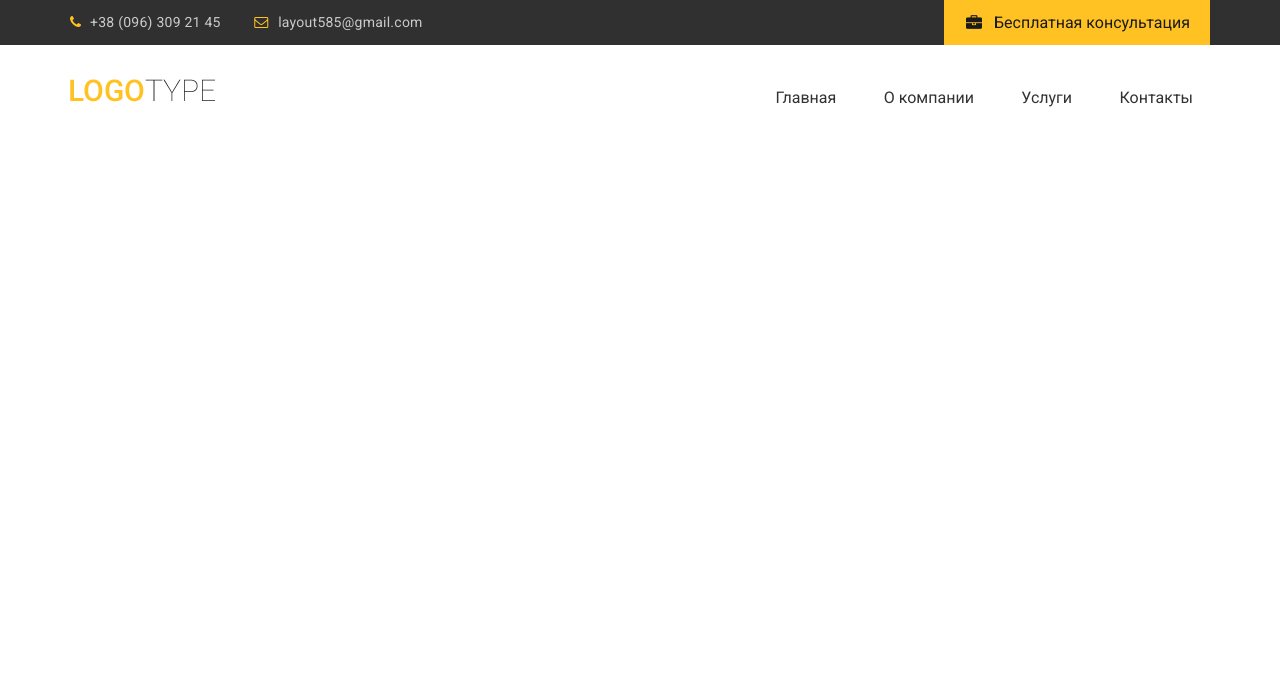
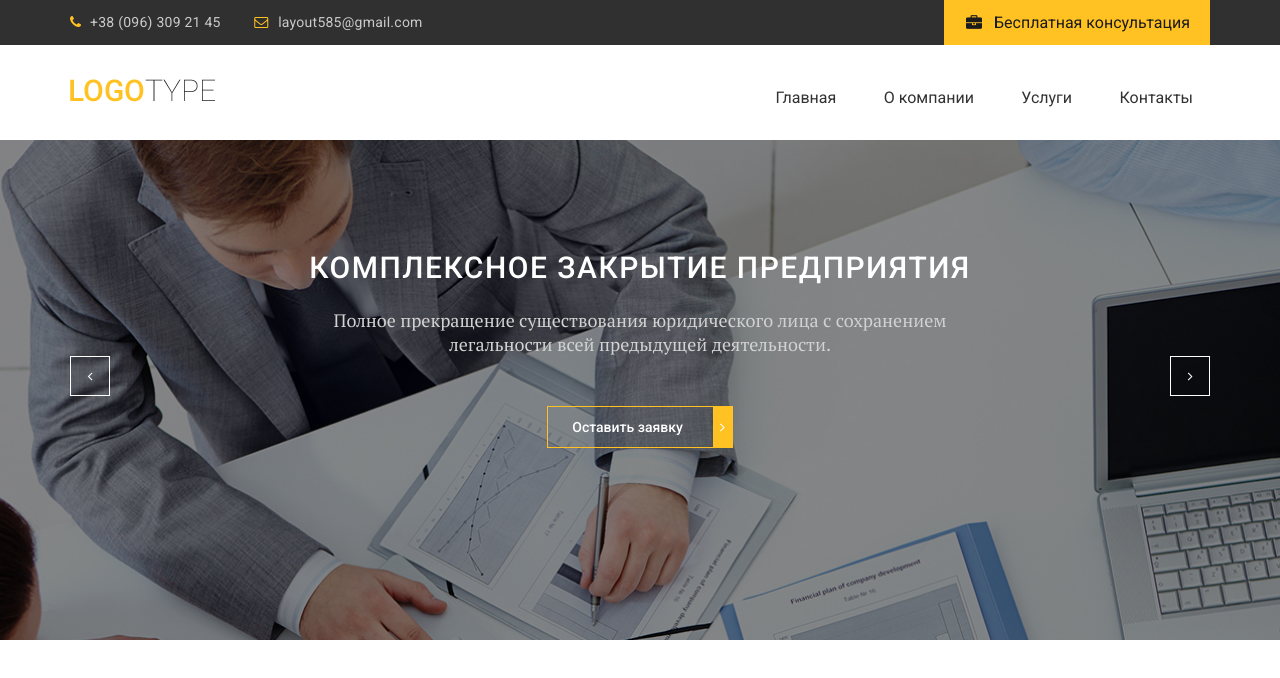
Before and after one commit to SlavaLe2020/repo_site-layout3, a plain HTML site: page index.html in a window 1280 px wide. Drawn offline with nearby package versions, Linux system fonts and the light colour scheme; files whose address does not match are found by name.

Commit message:
add block slider

```diff
--- /dev/null
+++ b/css/slick.css
@@ -0,0 +1,119 @@
+/* Slider */
+.slick-slider
+{
+    position: relative;
+
+    display: block;
+    box-sizing: border-box;
+
+    -webkit-user-select: none;
+       -moz-user-select: none;
+        -ms-user-select: none;
+            user-select: none;
+
+    -webkit-touch-callout: none;
+    -khtml-user-select: none;
+    -ms-touch-action: pan-y;
+        touch-action: pan-y;
+    -webkit-tap-highlight-color: transparent;
+}
+
+.slick-list
+{
+    position: relative;
+
+    display: block;
+    overflow: hidden;
+
+    margin: 0;
+    padding: 0;
+}
+.slick-list:focus
+{
+    outline: none;
+}
+.slick-list.dragging
+{
+    cursor: pointer;
+    cursor: hand;
+}
+
+.slick-slider .slick-track,
+.slick-slider .slick-list
+{
+    -webkit-transform: translate3d(0, 0, 0);
+       -moz-transform: translate3d(0, 0, 0);
+        -ms-transform: translate3d(0, 0, 0);
+         -o-transform: translate3d(0, 0, 0);
+            transform: translate3d(0, 0, 0);
+}
+
+.slick-track
+{
+    position: relative;
+    top: 0;
+    left: 0;
+
+    display: block;
+    margin-left: auto;
+    margin-right: auto;
+}
+.slick-track:before,
+.slick-track:after
+{
+    display: table;
+
+    content: '';
+}
+.slick-track:after
+{
+    clear: both;
+}
+.slick-loading .slick-track
+{
+    visibility: hidden;
+}
+
+.slick-slide
+{
+    display: none;
+    float: left;
+
+    height: 100%;
+    min-height: 1px;
+}
+[dir='rtl'] .slick-slide
+{
+    float: right;
+}
+.slick-slide img
+{
+    display: block;
+}
+.slick-slide.slick-loading img
+{
+    display: none;
+}
+.slick-slide.dragging img
+{
+    pointer-events: none;
+}
+.slick-initialized .slick-slide
+{
+    display: block;
+}
+.slick-loading .slick-slide
+{
+    visibility: hidden;
+}
+.slick-vertical .slick-slide
+{
+    display: block;
+
+    height: auto;
+
+    border: 1px solid transparent;
+}
+.slick-arrow.slick-hidden {
+    display: none;
+}
--- a/css/style.css
+++ b/css/style.css
@@ -123,3 +123,112 @@ header {
 .menu li + li  {
     padding-left: 10px;
 }
+
+#modal {
+    display: none;
+}
+
+
+.slider {
+    background-image: url(../img/slider-fon.jpg);
+    background-repeat: no-repeat;
+    background-size: cover;
+    background-position: center;
+    min-height: 500px;
+}
+
+.slider__item-content {
+    text-align: center;
+    padding-top: 110px;
+    max-width: 665px;
+    margin: 0 auto;
+}
+
+.slider__title {
+    text-transform: uppercase;
+    font-size: 30px;
+    line-height: 36px;
+    color: #fff;
+    font-weight: 500;
+    letter-spacing: 1.5px;
+    margin-bottom: 22px;
+    font-family: 'Roboto', sans-serif;
+}
+
+.slider__text {
+    line-height: 24px;
+    font-size: 18px;
+    color: #d3d2d2;
+    margin-bottom: 50px;
+}
+
+/* .slider__btn {
+    font-size: 14px;
+    line-height: 24px;
+    color: #fff;
+    font-weight: 500;
+    font-family: 'Roboto', sans-serif;
+    padding: 8px 30px 8px 24px;
+    border: 1px solid #ffc222;
+    border-right-width: 20px;
+} */
+
+.default-btn {
+    font-size: 14px;
+    line-height: 24px;
+    color: #fff;
+    font-weight: 500;
+    font-family: 'Roboto', sans-serif;
+    padding: 8px 30px 8px 24px;
+    border: 1px solid #ffc222;
+    border-right-width: 20px;
+    position: relative;
+}
+
+.default-btn:after {
+    content: "\f105";
+    font-family: 'icomoon';
+    position: absolute;
+    top: 50%;
+    transform: translateY(-50%);
+    right: -12px;
+}
+
+.slider__inner {
+    position: relative;
+}
+
+.slick-btn {
+    position: absolute;
+    top: 70%;
+    z-index: 3;
+    width: 40px;
+    height: 40px;
+    border: 1px solid #fff;
+    background-color: transparent;
+}
+
+.slick-btn::before {
+    position: absolute;
+    top: 50%;
+    left: 50%;
+    transform: translate(-50%, -50%);
+    font-family: 'icomoon';
+    color: #fff;
+}
+
+.slick-next:before {
+    content: "\f105";
+}
+
+.slick-prev:before {
+    content: "\f104";
+}
+
+.slick-next {
+    right: 0;
+}
+
+.slick-prev {
+    left: 0;
+}
--- a/index.html
+++ b/index.html
@@ -10,6 +10,8 @@
         rel="stylesheet">
     <link rel="stylesheet" href="css/normalize.css">
     <link rel="stylesheet" href="css/fonts.css">
+    <link rel="stylesheet" href="css/jquery.fancybox.min.css">
+    <link rel="stylesheet" href="css/slick.css">
     <link rel="stylesheet" href="css/style.css">
 </head>
 
@@ -20,7 +22,8 @@
                 <div class="header__contacts">
                     <a class="header__phone" href="tel:380963092145">+38 (096) 309 21 45</a>
                     <a class="header__email" href="#">layout585@gmail.com</a>
-                    <a class="header__btn" href="#">Бесплатная консультация</a>
+                    <a data-fancybox data-src="#modal" href="javascript:;" class="header__btn" href="#">Бесплатная
+                        консультация</a>
                 </div>
             </div>
         </div>
@@ -44,6 +47,71 @@
             </div>
         </div>
     </header>
+
+    <section class="slider">
+        <div class="container">
+            <div class="slider__inner">
+                <div class="slider__item">
+                    <div class="slider__item-content">
+                        <div class="slider__title">
+                            КОМПЛЕКСНОЕ ЗАКРЫТИЕ ПРЕДПРИЯТИЯ
+                        </div>
+                        <div class="slider__text">
+                            Полное прекращение существования юридического лица с сохранением легальности всей предыдущей
+                            деятельности.
+                        </div>
+                        <a data-fancybox data-src="#modal" href="javascript:;" class="slider__btn default-btn">
+                            Оставить заявку
+                        </a>
+                    </div>
+                </div>
+
+                <div class="slider__item">
+                    <div class="slider__item-content">
+                        <div class="slider__title">
+                            КОМПЛЕКСНОЕ ЗАКРЫТИЕ ПРЕДПРИЯТИЯ
+                        </div>
+                        <div class="slider__text">
+                            Полное прекращение существования юридического лица с сохранением легальности всей предыдущей
+                            деятельности.
+                        </div>
+                        <a data-fancybox data-src="#modal" href="javascript:;" class="slider__btn default-btn">
+                            Оставить заявку
+                        </a>
+                    </div>
+                </div>
+
+                <div class="slider__item">
+                    <div class="slider__item-content">
+                        <div class="slider__title">
+                            КОМПЛЕКСНОЕ ЗАКРЫТИЕ ПРЕДПРИЯТИЯ
+                        </div>
+                        <div class="slider__text">
+                            Полное прекращение существования юридического лица с сохранением легальности всей предыдущей
+                            деятельности.
+                        </div>
+                        <a data-fancybox data-src="#modal" href="javascript:;" class="slider__btn default-btn">
+                            Оставить заявку
+                        </a>
+                    </div>
+                </div>
+
+
+            </div>
+        </div>
+    </section>
+
+    <div id="modal">
+        <h2>Hello!</h2>
+        <p>You are awesome!</p>
+    </div>
+
+
+
+    <script src="https://ajax.googleapis.com/ajax/libs/jquery/3.6.0/jquery.min.js"></script>
+    <script src="js/jquery.fancybox.min.js"></script>
+    <script src="js/slick.min.js"></script>
+    <script src="js/main.js"></script>
 </body>
 
 </html>
--- /dev/null
+++ b/js/main.js
@@ -0,0 +1,9 @@
+$(function(){
+    $('.slider__inner').slick({
+        nextArrow: '<button type="button" class="slick-btn slick-next"></button>',
+        prevArrow: '<button type="button" class="slick-btn slick-prev"></button>',
+        infinite: false
+    })
+
+
+})
```
Also changed, not shown: css/jquery.fancybox.min.css (added), img/slider-fon.jpg (added), js/jquery.fancybox.min.js (added), js/slick.min.js (added).
